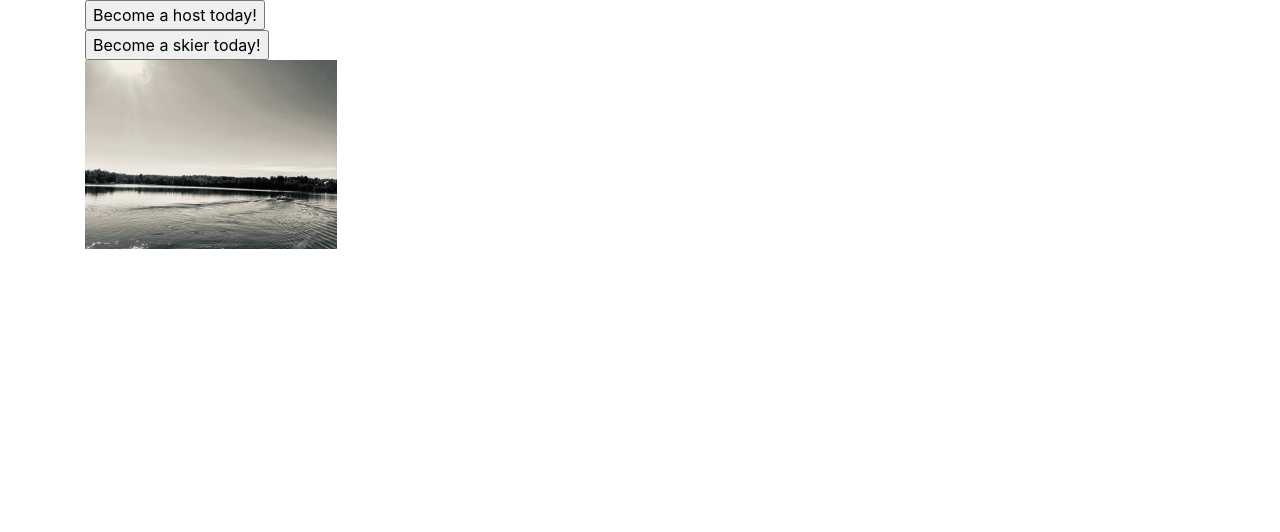
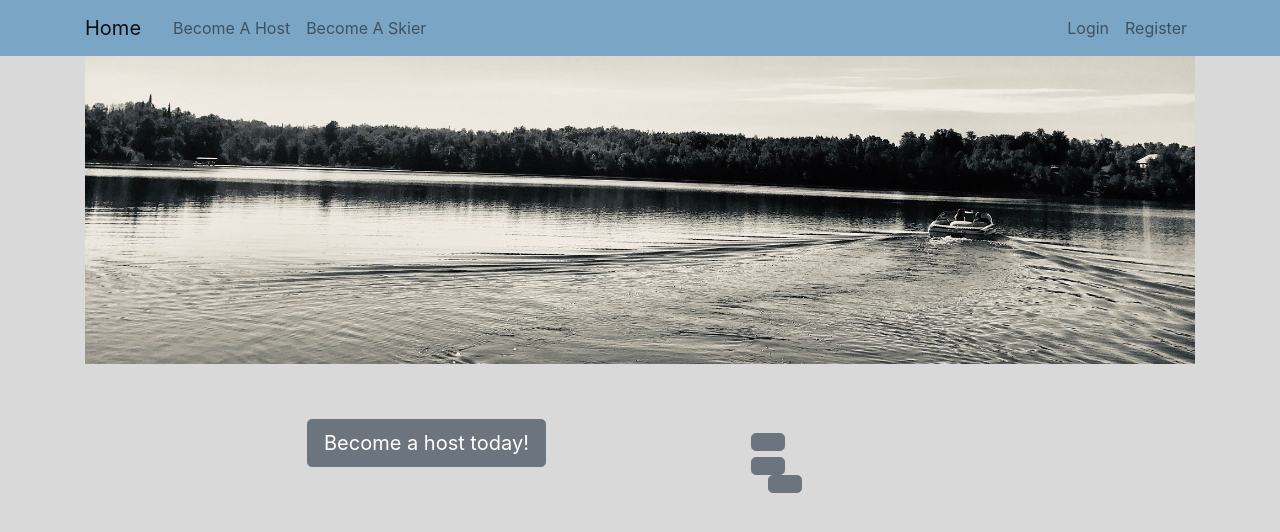
Before and after one commit to RyanMower/HostASkier, a Django app: page / in a window 1280 px wide. Shown: the top 532 px of the page. Run offline with Django 3.2, Linux system fonts and the light colour scheme; parts of the project's set-up code (start-up, migrations or seed data) failed here and were passed over; some libraries are stand-ins or nearby versions.

Commit message:
Making everything look nice

```diff
--- a/HostASkier/account/views.py
+++ b/HostASkier/account/views.py
@@ -18,8 +18,8 @@ def register(request):
         if form.is_valid():
             # saves user
             form.save()
-            messages.success(request, f'{request.user.username}, you successfully created an account!')
-            return render('home')
+            messages.success(request, f'{form.cleaned_data.get("username")}, you successfully created an account!')
+            return redirect('home')
 
     else:
         form = AccountRegisterForm()
--- a/HostASkier/host/templates/host/host_form.html
+++ b/HostASkier/host/templates/host/host_form.html
@@ -6,6 +6,7 @@
         <meta charset="UTF-8">
         <title>Hotel_image</title>
     </head>
+    <h1>Become A Host Today!</h1>
     <body>
         <form method = "post" enctype="multipart/form-data">
             {% csrf_token %}
--- a/HostASkier/host/views.py
+++ b/HostASkier/host/views.py
@@ -17,7 +17,7 @@ class HostFormView(FormView):
 
     def form_valid(self, form):
         form.save()
-        messages.success(self.request, f'Thank you! Your submission has been recorded.')
+        messages.success(self.request, f'Thank you {form_class.cleaned_data.get("username")}! Your submission has been recorded.')
         return super().form_valid(form)
 
 class HostDetailView(DetailView):
@@ -31,7 +31,7 @@ class HostDetailView(DetailView):
                 return super().dispatch(request, *args, **kwargs)
 
         if authenticated:
-            messages.error(request, "Your account is not approved!")
+            messages.error(request, f"{request.user.username}, your account is not approved!")
         else:
             messages.error(request, "Your are not signed in!")
         return redirect('home')
--- a/HostASkier/main/templates/base.html
+++ b/HostASkier/main/templates/base.html
@@ -8,7 +8,43 @@
     <!-- Bootstrap CSS -->
     <link rel="stylesheet" href="https://stackpath.bootstrapcdn.com/bootstrap/4.3.1/css/bootstrap.min.css" integrity="sha384-ggOyR0iXCbMQv3Xipma34MD+dH/1fQ784/j6cY/iJTQUOhcWr7x9JvoRxT2MZw1T" crossorigin="anonymous">
   </head>
-  <body>
+  <body background="../media/gray.jpg">
+    <header class="site-header">
+      <nav class="navbar navbar-expand-md navbar-light navbar-static-top" style="background-color: #7ba5c4">
+        <div class="container">
+          <a class="navbar-brand mr-4" href="{% url 'home' %}">Home</a>
+          <button class="navbar-toggler" type="button" data-toggle="collapse" data-target="#navbarToggle" aria-controls="navbarToggle" aria-expanded="false" aria-label="Toggle navigation">
+          <span class="navbar-toggler-icon"></span>
+          </button>
+          <div class="collapse navbar-collapse" id="navbarToggle">
+            <div class="navbar-nav mr-auto">
+              <a class="nav-item nav-link" href="{% url 'becomeahost' %}">Become A Host</a>
+              <a class="nav-item nav-link" href="{% url 'becomeaskier' %}">Become A Skier</a>
+            </div>
+            <!-- Navbar Right Side -->
+            <div class="navbar-nav">
+              {% if user.is_admin %}
+                <a class="nav-item nav-link" href='{% url "account" %}'>Account</a>
+                <a class="nav-item nav-link" href='{% url "logout" %}'>Logout</a>
+                <a class="nav-item nav-link" href="{% url 'pendinghosts' %}">Pending Hosts</a>
+	            	<a class="nav-item nav-link" href="{% url 'pendingskiers' %}">Pending Skiers</a>
+                <a class="nav-item nav-link" href="{% url 'pendingcoordinators' %}">Pending Coordinators</a>
+	            	<a class="nav-item nav-link" href="{% url 'match' %}">Available Skiers & Hosts</a>
+              {% elif user.is_authenticated %}
+                <a class="nav-item nav-link" href='{% url "account" %}'>Account</a>
+                <a class="nav-item nav-link" href='{% url "logout" %}'>Logout</a>
+                <a class="nav-item nav-link" href="{% url 'pendinghosts' %}">Pending Hosts</a>
+                <a class="nav-item nav-link" href="{% url 'pendingskiers' %}">Pending Skiers</a>
+                <a class="nav-item nav-link" href="{% url 'match' %}">Available Skiers & Hosts</a>
+              {% else %}
+                <a class="nav-item nav-link" href='{% url "login" %}'>Login</a>
+                <a class="nav-item nav-link" href='{% url "register" %}'>Register</a>
+              {% endif %}
+            </div>
+          </div>
+        </div>
+      </nav>
+    </header>
     <div class="container">
       {% if messages %}
 	    {% for message in messages %}
--- /dev/null
+++ b/HostASkier/main/templates/main/home.html
@@ -0,0 +1,21 @@
+{% extends "base.html" %}
+{% block content %}
+  <div>
+    <img src="../media/home_background.jpg" style="position:relative;" width=100% >
+    <form action="{% url 'becomeahost' %}">
+      <button type="button" class="btn btn-secondary btn-lg" style="margin-top: 5%; margin-left: 20%; text-align: center;">Become a host today!</button>
+      <!-- <input type="submit" class="button" value="Become a host today! " style="background-color: #7ba5ca; border: black; padding: 15px 32px; text-align: center;"/> -->
+    </form>
+    <a href="{% url 'becomeaskier' %}"  role="button" class="btn btn-secondary btn-lg" style="margin-top: -7%; margin-left: 60%; text-align: center;" value = "Become a skier today!">
+  </div>
+{% endblock content %}
+
+<!-- <div>
+  <img src="../media/home_background.jpg" style="position:relative;" width=100% >
+  <form action="{% url 'becomeahost' %}">
+    <input type="submit" class="button" value="Become a host today! " style="background-color: #7ba5ca; border: black; padding: 15px 32px; text-align: center;"/>
+  </form>
+  <form action="{% url 'becomeaskier' %}">
+    <input type="submit" class="button" value="Become a skier today!" style="background-color: #7ba5ca; border: black; padding: 15px 32px; text-align: center;"/>
+  </form>
+</div> -->
--- a/HostASkier/main/templates/main/start.html
+++ /dev/null
@@ -1,21 +0,0 @@
-{% extends "base.html" %}
-{% block content %}
-  <div>
-    <form action="{% url 'becomeahost' %}">
-      <input type="submit" value="Become a host today!" />
-    </form>
-    <form action="{% url 'becomeaskier' %}">
-      <input type="submit" value="Become a skier today!" />
-    </form>
-
-    <!-- <img src="../media/lake_and_boat_bw.jpg"
-      width="252"
-      height="189" > -->
-  </div>
-  <div>
-    <a href="{% url 'becomeahost' %}">
-      <img alt="Qries" src="../media/lake_and_boat_bw.jpg"
-      width="252" height="189">
-   </a>
-  </div>
-{% endblock content %}
--- a/HostASkier/main/urls.py
+++ b/HostASkier/main/urls.py
@@ -4,5 +4,5 @@ from skier import views as skier_views
 from host import views as host_views
 
 urlpatterns = [
-    path('', views.start, name='home'),
+    path('', views.home, name='home'),
 ]
--- a/HostASkier/main/views.py
+++ b/HostASkier/main/views.py
@@ -11,8 +11,8 @@ from django.http import HttpResponseRedirect
 from django.shortcuts import redirect
 
 
-def start(request):
-    return render(request, 'main/start.html')
+def home(request):
+    return render(request, 'main/home.html')
 
 class MatchView(AccessMixin,  ListView):
     template_name = "match.html"
@@ -31,7 +31,7 @@ class MatchView(AccessMixin,  ListView):
                 return super().dispatch(request, *args, **kwargs)
 
         if authenticated:
-            messages.error(request, "Your account is not approved!")
+            messages.error(request, f"{request.user.username}, your account is not approved!")
         else:
             messages.error(request, "Your are not signed in!")
         return redirect('home')
--- a/HostASkier/skier/templates/skier/skier_form.html
+++ b/HostASkier/skier/templates/skier/skier_form.html
@@ -1,5 +1,6 @@
 {% extends "base.html" %}
 {% load crispy_forms_tags %}
 {% block content %}
+  <h1>Become A Skier Today!</h1>
   {% crispy form %}
 {% endblock content %}
--- a/HostASkier/skier/views.py
+++ b/HostASkier/skier/views.py
@@ -18,7 +18,7 @@ class SkierFormView(FormView):
 
     def form_valid(self, form):
         form.save()
-        messages.success(self.request, f'Thank you! Your submission has been recorded.')
+        messages.success(self.request, f'Thank you {form_class.cleaned_data.get("username")}! Your submission has been recorded.')
         return super().form_valid(form)
 
 class SkierDetailView(DetailView):
```
Also changed, not shown: HostASkier/main/templates/coordinator_base.html (+16 -3 lines), HostASkier/main/templates/style.css (added, +10 -0 lines), HostASkier/db.sqlite3, HostASkier/media/gray.jpg (added), HostASkier/media/home_background.jpg (added).
